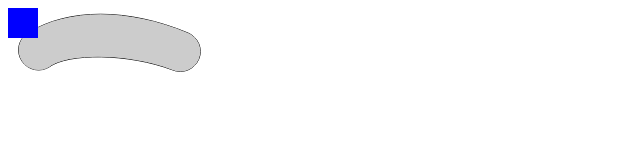
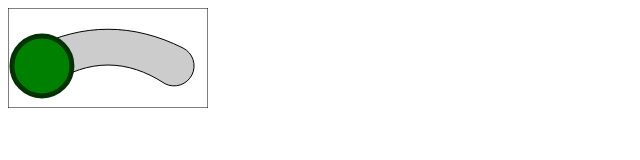
Before and after one commit to lawsumisu/project-gho, a plain HTML site: page src/scroller.html in a window 1280 px wide. Shown: the whole page, without its empty margins (0-640 px from the left). Drawn offline with Linux system fonts and the light colour scheme.

Commit message:
Updated scroll bar drawing function. Replaced square thumb with circle thumb. Add animation properties to thumb. Thumb stays in center of track.

```diff
--- a/src/scroller.css
+++ b/src/scroller.css
@@ -9,7 +9,7 @@
 	position: relative;
 }
 #scrollFG{
-	z-index: -5;
+	z-index: 2;
 	position: absolute;
 	top: 0px;
 	left: 0px;
--- a/src/scroller.html
+++ b/src/scroller.html
@@ -17,7 +17,6 @@
 
 <body>
 	<div id = "content">
-		<div id= "thumb"> </div>
 		<canvas id="scrollBG" width = "200" height = "75"></canvas>
 		<canvas id="scrollFG" width = "200" height = "75"></canvas>
 	</div>
--- a/src/scroller.js
+++ b/src/scroller.js
@@ -1,4 +1,210 @@
 //Javascript for scroll bar here!
+
+/**
+ * Sets up the scroll bar and thumb.
+ */
+var setup = function(){
+	var B = drawScrollBar(200, 100, 20);
+	setUpThumb(B,30);
+}
+
+/**
+ * Draws the curved track for the scroll bar.
+ * This scroll bar extends across the width of the containing canvas +/- some horizontal padding.
+ * @param  {[int]} width  [width of the canvases that contain the scroll bar.]
+ * @param  {[int]} height [height of the canvases the contain the scroll bar.]
+ * @param  {[float]} radius [radius of the curved ends of the scrollbar]
+ * @return {[Bezier]}        [Bezier curve that the constrains the path of the scroll thumb]
+ */
+var drawScrollBar = function(width, height, radius){
+	//Set up dimensions of canvases.
+	var scrollBG = $("#scrollBG");
+	scrollBG.attr("width",width);
+	scrollBG.attr("height", height);
+	var scrollFG = $("#scrollFG");
+	scrollFG.attr("width",width);
+	scrollFG.attr("height", height);
+
+	var paddingX = radius+5;
+	var paddingY = (height-radius)/2;
+	var anchorHeight = height/4;
+	var B1 = new Bezier(new Point(paddingX,paddingY), width-paddingX*2, anchorHeight);
+	var canvas = document.getElementById("scrollBG");
+    var ctx = canvas.getContext('2d');
+
+    ctx.fillStyle = "#cccccc";
+    ctx.clearRect(0,0,width, height);
+    ctx.strokeRect(0,0,width, height);
+    //ctx.fillRect(0,0, scroll.width(), scroll.height());
+   	//Draw curved arc.
+   	ctx.beginPath();
+    ctx.moveTo(B1.p1.x,B1.p1.y);
+    B1.drawCurve(ctx);
+    var V = new Vector(B1.p3, B1.p4);
+    var C1 = B1.p4.move(V.normalized().perpendicular(), radius);
+    var P2 = B1.p4.move(V.normalized().perpendicular(), radius*2);
+    var angle = Math.atan2(V.y, V.x) - Math.PI/2;
+    //ctx.lineTo(newP.x, newP.y);
+    ctx.arc(C1.x, C1.y, radius, angle, angle+Math.PI);
+    var V2 = new Vector(B1.p1, B1.p2);
+    var P3 = (B1.p1).move(V2.normalized().perpendicular(), radius*2);
+    var C2 = (B1.p1).move(V2.normalized().perpendicular(), radius);
+    var B2 = new Bezier(P2, P3.x-P2.x, anchorHeight);
+    console.log(B2.toString());
+    B2.drawCurve(ctx);
+    //ctx.lineTo(20, 25);
+    var diff = Math.PI/2-Math.atan2(V.y, V.x);
+    var angle2 = angle+2*diff;
+    ctx.arc(C2.x, C2.y, radius,  angle2, angle2 + Math.PI);
+    ctx.fill();
+    ctx.moveTo(C2.x, C2.y);
+    var B3 = new Bezier(C2, C1.x-C2.x, anchorHeight);
+    //B3.drawCurve(ctx);
+    ctx.stroke();
+    //ctx.fill();
+    return B3;
+}
+
+/**
+ * Draws the scrolling thumb and adds listeners for motion tracking.
+ * @param {[Bezier]} B      [Bezier curve that this thumb's motion is constrained to]
+ * @param {[float]} radius [radius of thumb]
+ */
+var setUpThumb = function(B, radius){
+	//Get canvas for BG Pixel data.
+	var thumb = $("#thumb");
+	var scroll = $("#scrollFG");
+	var lastX = null;
+	var lastY = null;
+	drawThumb(0,0,B,radius);
+	scroll.mousedown(function(e){
+		var data  = document.getElementById("scrollFG").getContext("2d").getImageData(0,0,$("#scrollBG").width(), $("#scrollBG").height()).data;
+		//$(this).css("visibility", "hidden");
+		scroll.css("z-index", 2);
+		var x = e.pageX  - scroll.offset().left;
+	  	var y = e.pageY  - scroll.offset().top;
+	  	// var offsetX = e.pageX - $(this).offset().left - radius;
+	  	// var offsetY  = e.pageY - $(this).offset().top - radius;
+	  	var pixel = getPixel(data, scroll.width(), x,y);
+	  	if (pixel.a == 0) return;
+	  	drawThumb(x, y, B, radius);
+
+		scroll.mousemove(function(e){
+			lastX = e.pageX  - scroll.offset().left;
+	  		lastY = e.pageY  - scroll.offset().top;
+	  		drawThumb(lastX, lastY, B, radius);
+
+		});
+
+		scroll.mouseleave(function(e){
+			lastX = e.pageX  - scroll.offset().left;
+	  		lastY = e.pageY  - scroll.offset().top;
+	  		drawThumb(lastX, lastY, B, radius);
+			//drawThumb(lastX, lastY, radius);
+		});
+		$(window).mouseup(function(e){
+	        var x = e.pageX  - scroll.offset().left;
+	        var y = e.pageY  - scroll.offset().top;
+	        //scroll.css("z-index", -5);
+	        scroll.off("mousemove");
+	        scroll.off("mouseleave");
+	        $(this).off("mouseup");
+	        // thumb.css("visibility", "visible");
+	        // if (lastX != null){
+	        // 	setThumb(lastX, lastY);
+	        // }
+	        // else{
+	        // 	setThumb(x-offsetX, y-offsetY);
+	        // }
+	       	animateThumb(lastX,lastY,B, radius);
+	        lastX = null;
+			lastY = null;
+	  })
+	});
+}
+/**
+ * Gets pixel information of the foreground canvas at a specified location.
+ * @param  {[Array]} pixelData [1-D array of pixel data.]
+ * @param  {[int]} x         [x-coordinate of pixel location]
+ * @param  {[int]} y         [y-coordinate of pixel location]
+ * @return {[Pixel]}           [Pixel object if location if valid, undefined otherwise]
+ */
+var getPixel = function(pixelData, width, x,y){
+	var i = (y * $("#scrollFG").width() + x) * 4;
+	var canvas = document.getElementById("scrollFG");
+    var ctx = canvas.getContext('2d');
+	return new Pixel(pixelData[i], pixelData[i+1], pixelData[i+2], pixelData[i+3]);
+}
+
+/**
+ * Draws the scrolling thumb with respect to a specified location.
+ * If the input coordinates do not fall along the curve, they are mapped to a location on the curve.
+ * @param  {[int]} x      [description]
+ * @param  {[int]} y      [description]
+ * @param  {[Bezier]} B      [Bezier curve that this thumb's motion is constrained to]
+ * @param  {[float]} radius [radius of thumb]
+ */
+var drawThumb = function(x, y, B, radius){
+	var t = B.getT(new Point(x,y));
+	drawThumbAtT(B, t, radius);
+}
+
+var drawThumbAtT = function(B, t, radius){
+	var L = B.locationAt(clamp(t, 0, 1));
+	var scroll =  $("#scrollFG");
+	var canvas = document.getElementById("scrollFG");
+	var ctx = canvas.getContext("2d");
+	ctx.clearRect(0,0, scroll.width(), scroll.height());
+	ctx.beginPath();
+	ctx.arc(L.x, L.y, radius, 0, 2 * Math.PI, false);
+	ctx.fillStyle = 'green';
+	ctx.fill();
+	ctx.lineWidth = 5;
+	ctx.strokeStyle = '#003300';
+	ctx.stroke();
+}
+
+/**
+ * Animate the thumb moving towards one of the ends of the scroll bar (whichever is closer).
+ * @param  {[type]} x      [description]
+ * @param  {[type]} y      [description]
+ * @param  {[type]} B      [description]
+ * @param  {[type]} radius [description]
+ * @return {[type]}        [description]
+ */
+var animateThumb = function(x, y, B, radius){
+	var t = B.getT(new Point(x,y));
+	var delta = -.01;
+	if (t > .5){
+		delta *= -1;
+	}
+	var id = setInterval(function(){
+		t += delta;
+		if (t <= 0 || t >= 1){
+			clearInterval(id);
+		}
+		drawThumbAtT(B, t, radius);
+	}, 5);
+	t += delta;
+	drawThumbAtT(B,t, radius);
+}
+
+/**
+ * Clamps a value between a min and a max value.
+ * @param  {[float]} value [value to clamp]
+ * @param  {[float]} min   [min value to clamp with]
+ * @param  {[float]} max   [max value to clamp with]
+ * @return {[float]}       [clamped value]
+ */
+var clamp = function(value, min, max){
+	return Math.min(Math.max(min, value), max);
+}
+
+//===================================================================
+//							Helper Classes
+//===================================================================
+
+
 var Point = function(x,y){
 	this.x =x;
 	this.y = y;
@@ -8,8 +214,15 @@ var Point = function(x,y){
 		return this.add(new Point(dV.x, dV.y));
 	}
 
+	this.multiply = function(f){
+		return new Point(f*x, f*y);
+	}
 	this.add = function(P){
 		return new Point(this.x+P.x, this.y+P.y);
+	}
+
+	this.toString = function(){
+		return "Point [" + this.x + "," + this.y + "]";
 	}
 }
 
@@ -40,137 +253,37 @@ var Vector = function(p1, p2){
 	this.toString = function(){
 		return "Vector <" +this.x + "," +this.y +">";
 	}
-
-
-}
-var setup = function(){
-	drawScrollBar();
-	setUpScroller();
-}
-var drawScrollBar = function(){
-	var canvas = document.getElementById("scrollBG");
-    var ctx = canvas.getContext('2d');
-    var scroll = $("#scrollBG");
-    var topCurveAnchors = [new Point(20,25), new Point(scroll.width()-20, 25)]
-    ctx.fillStyle = "#cccccc";
-    ctx.clearRect(0,0,scroll.width(), scroll.height());
-    //ctx.fillRect(0,0, scroll.width(), scroll.height());
-   	//Draw curved arc.
-   	ctx.beginPath();
-    ctx.moveTo(20,25);
-    ctx.bezierCurveTo(60,0,120,0,scroll.width()-20,25);
-    var P = new Point(scroll.width()-20, 25);
-    var V = new Vector(new Point(120,0), new Point(scroll.width()-20, 25));
-    console.log(V.angle(V.perpendicular()));
-    var radius = 20;
-    var circleCenter = P.move(V.normalized().perpendicular(), radius);
-    var P3 = P.move(V.normalized().perpendicular(), radius*2);
-    var angle = Math.atan2(25, scroll.width()-140) - Math.PI/2;
-    //ctx.lineTo(newP.x, newP.y);
-    ctx.arc(circleCenter.x, circleCenter.y, radius, angle, angle+Math.PI);
-    var V2 = new Vector(new Point(20, 25), new Point(60,0));
-    var P3 = (new Point(20,25)).move(V2.normalized().perpendicular(), radius*2);
-    var M2 = (new Point(20,25)).move(V2.normalized().perpendicular(), radius);
-    ctx.bezierCurveTo(120,45,60,45,P3.x,P3.y);
-    //ctx.lineTo(20, 25);
-    var diff = Math.PI/2-Math.atan2(25, scroll.width()-140);
-    var angle2 = angle+2*diff;
-    ctx.arc(M2.x, M2.y, radius,  angle2, angle2 + Math.PI);
-    ctx.stroke();
-    ctx.fill();
 }
 
-var setUpScroller = function(){
-	//Get canvas for BG Pixel data.
-	var data  = document.getElementById("scrollBG").getContext("2d").getImageData(0,0,$("#scrollBG").width(), $("#scrollBG").height());
-	console.log(data);
-	var thumb = $("#thumb");
-	var size = thumb.width();
-	var lastX = null;
-	var lastY = null;
-	thumb.mousedown(function(e){
-		$(this).css("visibility", "hidden");
-		var scroll = $("#scrollFG");
-		scroll.css("z-index", 2);
-		var x = e.pageX  - scroll.offset().left - size/2;
-	  	var y = e.pageY  - scroll.offset().top - size/2;
-	  	var offsetX = e.pageX - $(this).offset().left - size/2;
-	  	var offsetY  = e.pageY - $(this).offset().top - size/2;
-	  	drawThumb(x-offsetX, y-offsetY, size);
+var Bezier = function(p1, anchorWidth, anchorHeight){
+	var horizontalSpacing = anchorWidth/3;
+	this.p1 = new Point(p1.x, p1.y);
+	this.p2 = new Point(p1.x+horizontalSpacing, p1.y - anchorHeight);
+	this.p3 = new Point(p1.x+horizontalSpacing*2, p1.y - anchorHeight);
+	this.p4 = new Point(p1.x+horizontalSpacing*3, p1.y);
 
-		scroll.mousemove(function(e){
-			lastX = null;
-			lastY = null;
-			var x = e.pageX  - scroll.offset().left - size/2;
-	  		var y = e.pageY  - scroll.offset().top - size/2;
-	  		var boundedX = clamp(x-offsetX+size/2, size/2, scroll.width()-size/2);
-	  		var boundedY = clamp(y-offsetY+size/2, size/2, scroll.height()-size/2);
-	  		var pixel = getPixel(data.data, 200, boundedX,boundedY);
-	  		//console.log(pixel);
-	  		if (pixel.a != 0){
-	  			//Only allow mouse movement if the background pixel has a visible value.
-	  			drawThumb(x-offsetX, y-offsetY, size);
-	  		}
-
-		});
-
-		scroll.mouseleave(function(e){
-			var x = e.pageX  - scroll.offset().left - size/2;
-	  		var y = e.pageY  - scroll.offset().top - size/2;
-	  		lastX = x-offsetX;
-			lastY = y-offsetY;
-			drawThumb(lastX, lastY, size);
-		});
-		$(window).mouseup(function(e){
-	        var x = e.pageX  - scroll.offset().left - size/2;
-	        var y = e.pageY  - scroll.offset().top - size/2;
-	        scroll.css("z-index", -5);
-	        scroll.off("mousemove");
-	        scroll.off("mouseleave");
-	        $(this).off("mouseup");
-	        thumb.css("visibility", "visible");
-	        if (lastX != null){
-	        	setThumb(lastX, lastY);
-	        }
-	        else{
-	        	setThumb(x-offsetX, y-offsetY);
-	        }
-	        lastX = null;
-			lastY = null;
-	  })
-	});
-}
-var getPixel = function(pixelData, width, x,y){
-	var i = (y * width + x) * 4;
-	var canvas = document.getElementById("scrollFG");
-    var ctx = canvas.getContext('2d');
-    // var size = 5;
-    // ctx.fillStyle =  "#f00";
-    // ctx.fillRect(x-size/2,y-size/2,size,size);
-	return {r: pixelData[i], g:pixelData[i+1], b:pixelData[i+2], a:pixelData[i+3]};
-}
-var drawThumb = function(x, y, size){
-	var scroll =  $("#scrollFG");
-	var canvas = document.getElementById("scrollFG");
-	var ctx = canvas.getContext("2d");
-	ctx.clearRect(0,0, scroll.width(), scroll.height());
-	ctx.fillStyle = "rgb(0,0,255)";
-	var boundedX = clamp(x, 0, scroll.width()-size);
-	var boundedY = clamp(y, 0, scroll.height()-size);
-	ctx.fillRect(boundedX,boundedY, size, size);
-	//ctx.drawImage(checkerImg, x, y, size, size );
+	this.drawCurve = function(ctx){
+		ctx.bezierCurveTo(this.p2.x,this.p2.y,this.p3.x,this.p3.y,this.p4.x,this.p4.y);
+	}
+	this.locationAt = function(t){
+		T1 = this.p1.multiply(Math.pow(1-t, 3));
+		T2 = this.p2.multiply(3*Math.pow(1-t,2)*t);
+		T3 = this.p3.multiply(3*(1-t)*Math.pow(t,2));
+		T4 = this.p4.multiply(Math.pow(t,3));
+		return new Point(T1.x+T2.x+T3.x+T4.x, T1.y+T2.y+T3.y+T4.y);
+	}
+	this.getT = function(P){
+		var length = this.p4.x-this.p1.x;
+		return clamp((P.x-this.p1.x)/length, 0, 1);
+	}
+	this.toString = function(){
+		return "Bezier: " + this.p1.toString() + ", " + this.p2.toString() + ", " + this.p3.toString() + ", " + this.p4.toString();
+ 	}
 }
 
-var setThumb = function(x, y){
-	var scroll =  $("#scrollBG");
-	var thumb = $("#thumb");
-	var size = thumb.width();
-	var boundedX = clamp(x, 0, scroll.width()-size);
-	var boundedY = clamp(y, 0, scroll.height()-size);
-	thumb.css("left", boundedX);
-	thumb.css("top",boundedY);
+var Pixel = function(r, g, b, a){
+	this.r = r;
+	this.g = g;
+	this.b = b;
+	this.a = a;
 }
-
-var clamp = function(value, min, max){
-	return Math.min(Math.max(min, value), max);
-}
```
